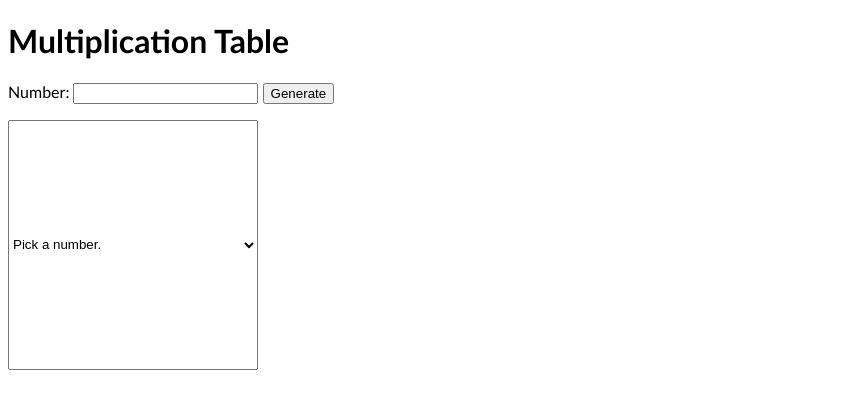
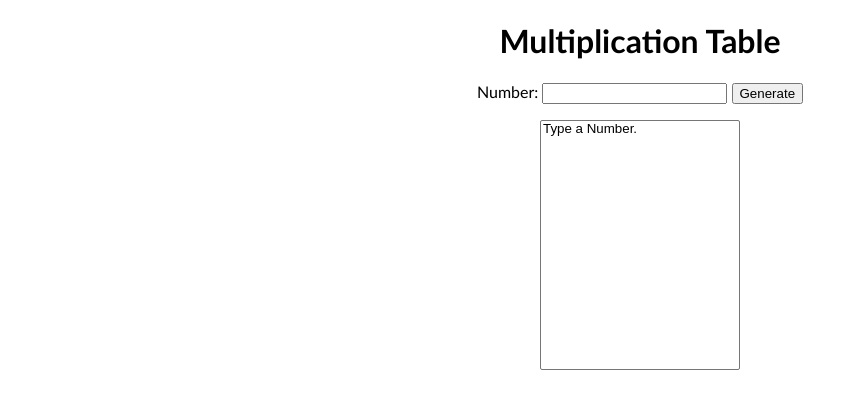
Before and after one commit to rvmagrini/multitable, a plain HTML site: page index.html in a window 1280 px wide. Shown: the whole page, without its empty margins (0-858 px from the left). Drawn offline with Linux system fonts and the light colour scheme.

Commit message:
finished

```diff
--- a/css/style.css
+++ b/css/style.css
@@ -1,8 +1,14 @@
 body {
   font-family: "Gill Sans", "Gill Sans MT", Calibri, "Trebuchet MS", sans-serif;
+  text-align: center;
+}
+
+section {
+  width: 60%;
+  margin: auto;
 }
 
 select {
-  width: 250px;
+  width: 200px;
   height: 250px;
 }
--- a/index.html
+++ b/index.html
@@ -24,8 +24,8 @@
           <input type="button" value="Generate" id="generate" />
         </p>
         <p>
-          <select name="multitable" id="multitable">
-            <option value="tableopt" id="tableopt">Pick a number.</option>
+          <select name="seltable" id="seltable" size="10">
+            <option value="tableopt" id="tableopt">Type a Number.</option>
           </select>
         </p>
       </div>
--- a/script.js
+++ b/script.js
@@ -18,6 +18,7 @@ document.getElementById("generate").addEventListener("click", function () {
       for (let i = 1; i <= 10; i++) {
         let newOpt = document.createElement("option");
         newOpt.text = `${number} x ${i} = ${number * i}`;
+        newOpt.value = `mtab${i}`;
         selTable.appendChild(newOpt);
       }
     }
```
